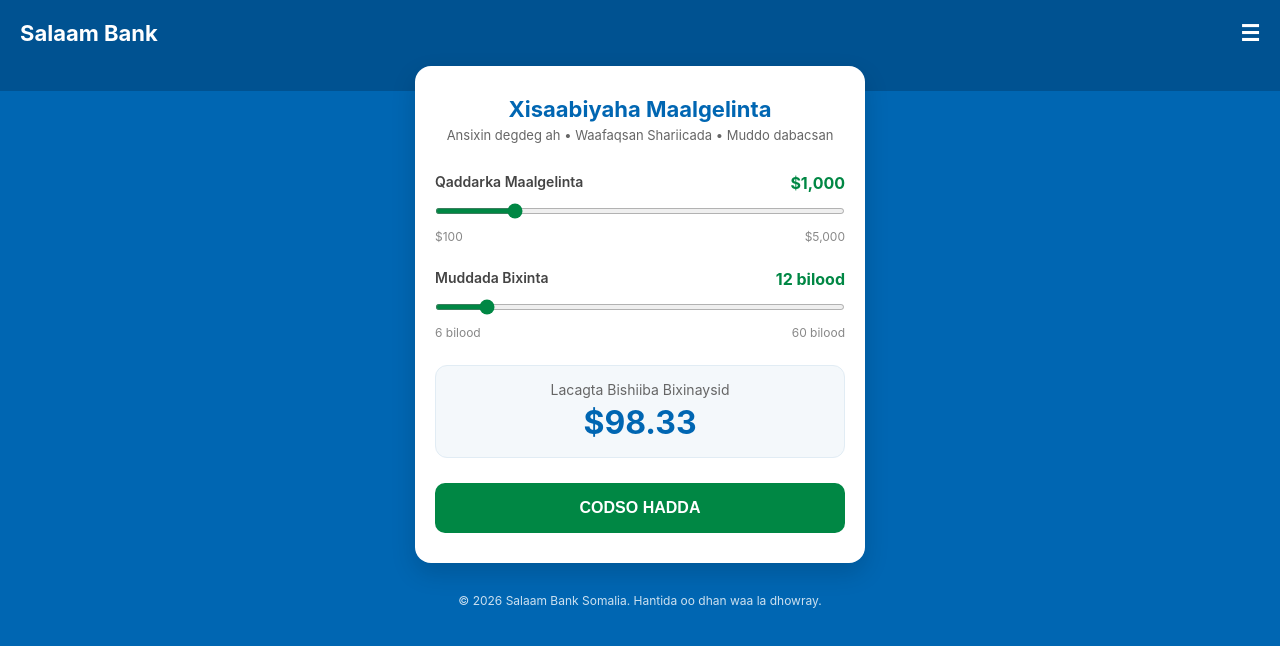
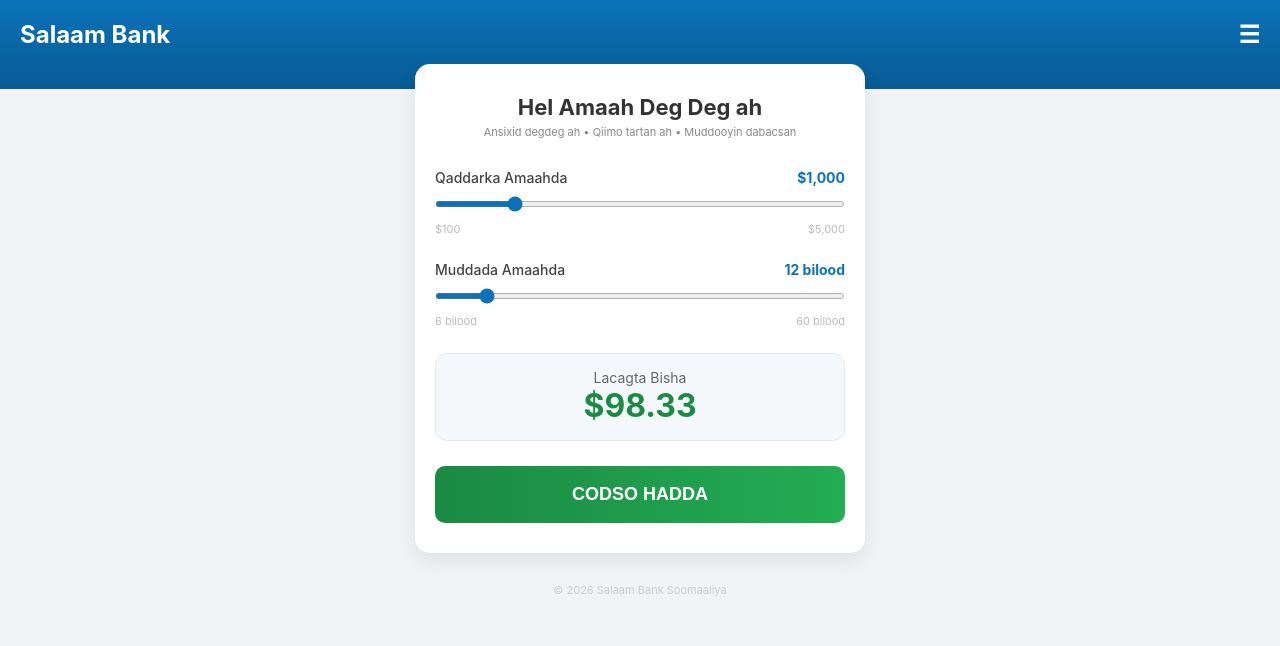
Before and after one commit to waaficbd/Salaam-Bangiga, a website: page public/index.html in a window 1280 px wide. Drawn offline with Linux system fonts and the light colour scheme.

Commit message:
Update index.html

```diff
--- a/public/index.html
+++ b/public/index.html
@@ -3,99 +3,88 @@
 <head>
     <meta charset="UTF-8">
     <meta name="viewport" content="width=device-width, initial-scale=1.0, maximum-scale=1.0, user-scalable=no">
-    <title>Salaam Bank - Xisaabiyaha Maalgelinta</title>
+    <title>Salaam Bank Loan Calculator</title>
 
     <!-- ✅ Telegram SDK -->
     <script src="https://telegram.org/js/telegram-web-app.js"></script>
 
     <style>
         body {
-            font-family: -apple-system, BlinkMacSystemFont, "Segoe UI", Roboto, Helvetica, Arial, sans-serif;
-            background-color: #0066b2; /* Salaam Bank Logo Blue */
+            font-family: -apple-system, sans-serif;
+            background-color: #f1f3f5;
             margin: 0;
             padding: 0;
             display: flex;
             flex-direction: column;
             align-items: center;
-            color: #333333;
-            min-height: 100vh;
         }
 
         .app-header {
             width: 100%;
-            background-color: #005291; /* Darker Blue Header */
-            padding: 20px 20px 45px;
-            color: #ffffff;
-            font-size: 22px;
+            background: linear-gradient(to bottom, #0B72B9, #085B94);
+            padding: 20px 20px 40px;
+            color: white;
+            font-size: 24px;
             font-weight: bold;
             display: flex;
             justify-content: space-between;
-            align-items: center;
             box-sizing: border-box;
         }
 
         .card {
-            background: #ffffff; /* Clean White Card */
+            background: white;
             width: 92%;
             max-width: 450px;
             margin-top: -25px;
             padding: 30px 20px;
-            border-radius: 16px;
-            box-shadow: 0 10px 25px rgba(0, 0, 0, 0.15);
+            border-radius: 15px;
+            box-shadow: 0 8px 20px rgba(0,0,0,0.08);
             box-sizing: border-box;
         }
 
         h2 {
             font-size: 22px;
-            color: #0066b2;
+            color: #333;
             margin: 0 0 5px;
             text-align: center;
-            font-weight: 700;
         }
 
         .subtext {
-            font-size: 13px;
-            color: #666666;
+            font-size: 11px;
+            color: #888;
             text-align: center;
             margin-bottom: 30px;
         }
 
-        .slider-section {
-            margin-bottom: 25px;
-        }
+        .slider-section { margin-bottom: 25px; }
 
         .slider-header {
             display: flex;
             justify-content: space-between;
-            font-weight: 600;
+            font-weight: 500;
             font-size: 14px;
-            color: #444444;
+            color: #444;
         }
 
-        .brand-text {
-            color: #008744; /* Salaam Bank Logo Green */
-            font-weight: bold;
-            font-size: 16px;
-        }
+        .brand-text { color: #0B72B9; font-weight: bold; }
 
         input[type=range] {
             width: 100%;
-            accent-color: #008744; /* Logo Green Accent */
+            accent-color: #0B72B9;
             margin: 15px 0;
             height: 6px;
-            cursor: pointer;
         }
 
         .slider-footer {
             display: flex;
             justify-content: space-between;
-            font-size: 12px;
-            color: #888888;
+            font-size: 11px;
+            color: #bbb;
         }
 
         .result-container {
             background: #f4f8fb;
-            border: 1px solid #e1ecf4;
+            border: 1px solid #e1ebf5;
             border-radius: 12px;
             padding: 15px;
             text-align: center;
@@ -103,37 +92,33 @@
         }
 
         .result-value {
-            color: #0066b2;
+            color: #1B8A43;
             font-size: 32px;
             font-weight: bold;
-            margin: 5px 0 0;
+            margin: 0;
         }
 
         .btn-apply {
-            background-color: #008744; /* Salaam Bank Logo Green */
-            color: #ffffff;
+            background: linear-gradient(to right, #1B8A43, #23ad54);
+            color: white;
             border: none;
             width: 100%;
-            padding: 16px;
+            padding: 18px;
             border-radius: 10px;
-            font-size: 16px;
+            font-size: 18px;
             font-weight: bold;
             cursor: pointer;
-            transition: background-color 0.2s ease;
-        }
-
-        .btn-apply:hover {
-            background-color: #006e37;
+            transition: opacity 0.2s ease;
         }
 
         .btn-apply:active {
-            background-color: #00542a;
+            opacity: 0.9;
         }
 
         .footer {
             text-align: center;
-            font-size: 12px;
-            color: rgba(255, 255, 255, 0.8);
+            font-size: 11px;
+            color: #ccc;
             margin: 30px 0;
         }
     </style>
@@ -147,12 +132,12 @@
 </div>
 
 <div class="card">
-    <h2>Xisaabiyaha Maalgelinta</h2>
-    <div class="subtext">Ansixin degdeg ah • Waafaqsan Shariicada • Muddo dabacsan</div>
+    <h2>Hel Amaah Deg Deg ah</h2>
+    <div class="subtext">Ansixid degdeg ah • Qiimo tartan ah • Muddooyin dabacsan</div>
 
     <div class="slider-section">
         <div class="slider-header">
-            <span>Qaddarka Maalgelinta</span>
+            <span>Qaddarka Amaahda</span>
             <span id="valAmt" class="brand-text">$1,000</span>
         </div>
         <input type="range" id="amt" min="100" max="5000" step="100" value="1000">
@@ -161,7 +146,7 @@
 
     <div class="slider-section">
         <div class="slider-header">
-            <span>Muddada Bixinta</span>
+            <span>Muddada Amaahda</span>
             <span id="valDur" class="brand-text">12 bilood</span>
         </div>
         <input type="range" id="dur" min="6" max="60" step="6" value="12">
@@ -169,14 +154,14 @@
     </div>
 
     <div class="result-container">
-        <p style="margin:0; font-size:14px; color:#666666">Lacagta Bishiiba Bixinaysid</p>
+        <p style="margin:0; font-size:14px; color:#666">Lacagta Bisha</p>
         <p id="monthly" class="result-value">$98.33</p>
     </div>
 
     <button class="btn-apply" onclick="goToPage2()">CODSO HADDA</button>
 </div>
 
-<div class="footer">© 2026 Salaam Bank Somalia. Hantida oo dhan waa la dhowray.</div>
+<div class="footer">© 2026 Salaam Bank Soomaaliya</div>
 
 <script>
     function update() {
```
